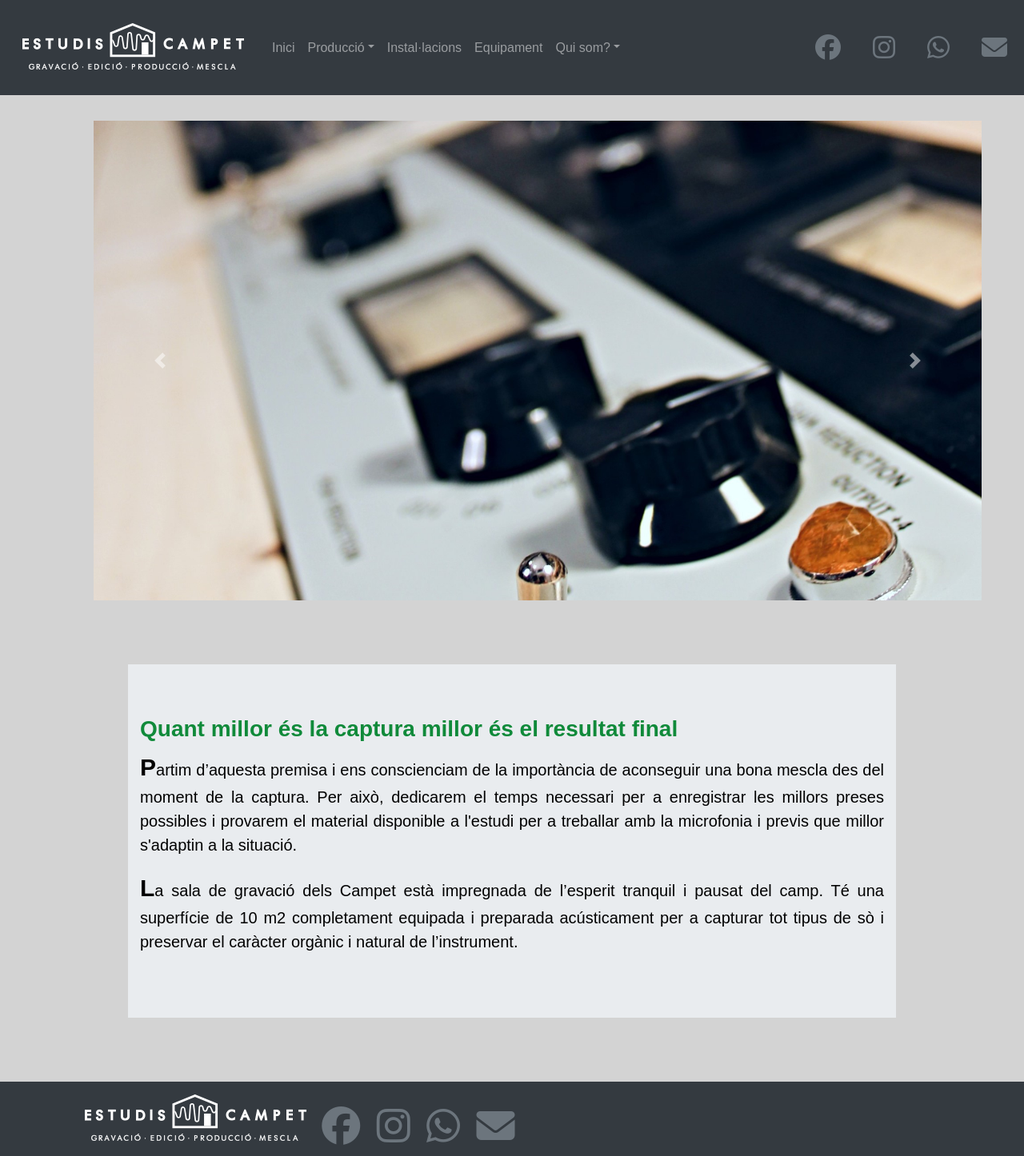
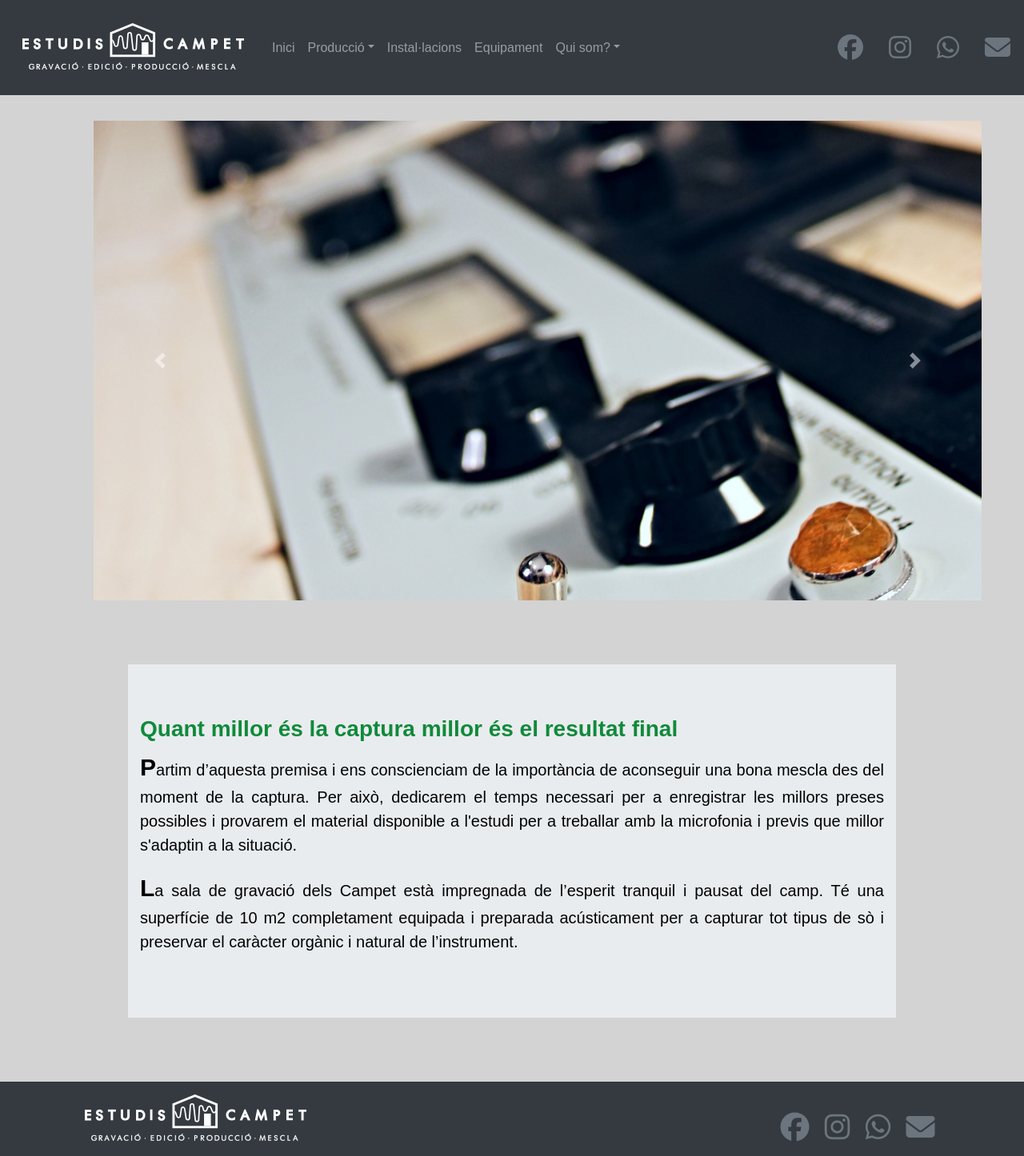
Before and after one commit to josealbm/campet, a PHP site: page /mescla.html in a window 1280 px wide. Shown: the whole page at 80% size. Run offline with PHP 8.4, Linux system fonts and the light colour scheme; some libraries are stand-ins or nearby versions; some web fonts are replaced.

Commit message:
pequeños cambios

```diff
--- a/equipament.html
+++ b/equipament.html
@@ -29,12 +29,12 @@
 
 <body>
     <div id="header"></div>
-    <div class="jumbotron jumbotron-fluid mw-80 equipament">
+    <!-- <div class="jumbotron jumbotron-fluid mw-80 equipament">
         <div class="container">
             <h3>Treballam amb marques reconegudes i possam al teu abast el següent material:
             </h3>
         </div>
-    </div>
+    </div> -->
     <div class="row row-cols-1 row-cols-sm-1 row-cols-md-2 row-cols-lg-2 row-cols-xl-3" id="cards">
         <div class="col my-4">
             <div class="card h-100">
--- a/header.html
+++ b/header.html
@@ -42,13 +42,13 @@
                 </li> -->
             </ul>
             <p class="social mb-0 text-muted pb-0 row">
-                <span class="mx-1 nav-link" onclick="location.href='https://www.facebook.com/campetestudis';"><i
+                <span class="nav-link" onclick="location.href='https://www.facebook.com/campetestudis';"><i
                         class="fab fa-facebook" aria-hidden="true"></i></span>
-                <span class="mx-1 nav-link" onclick="location.href='https://www.instagram.com/estudiscampet/';"><i
+                <span class="nav-link" onclick="location.href='https://www.instagram.com/estudiscampet/';"><i
                         class="fa fa-instagram" aria-hidden="true"></i></span>
-                <span class="mx-1 nav-link" onclick="location.href='https://wa.me/34699797535'"><i
+                <span class="nav-link" onclick="location.href='https://wa.me/34699797535'"><i
                         class="fab fa-whatsapp" aria-hidden="true"></i></i></span>
-                <span class="mx-1 nav-link"><i class="fas fa-envelope"
+                <span class="nav-link"><i class="fas fa-envelope"
                         onclick="location.href='mailto:estudiscampet@gmail.com';" aria-hidden="true"></i></span>
             </p>
         </div>
--- a/styles/style.css
+++ b/styles/style.css
@@ -131,9 +131,9 @@ a {
   width: 100%;
 }
 
-footer p {
+/* footer p {
   text-align: end;
-}
+} */
 
 footer span {
   cursor: pointer;
@@ -165,7 +165,33 @@ header span:hover {
   object-fit: cover;
 }
 
+footer .social {
+  position: absolute;
+  bottom: 1vh;
+  left: 80%;
+  font-size: 0.75rem;
+}
+.nav-brand img {
+  max-width: 100%;
+  height: auto;
+  width: auto;
+}
+
 @media only screen and (max-width: 1199px) and (orientation: portrait) {
+  footer .social {
+    font-size: 0.7rem;
+    left: 80%;
+  }
+
+  header .social .nav-link{
+    padding: 0.5rem;
+  }
+
+  header .social {
+    font-size: 0.8rem;
+
+  }
+
   .main {
     font-size: 0.9rem;
     background: url("/images/LOGOS-DIFERENTS-MIDES/PER-WEB-XARXES-SOCIALS/800x600px/positiu-verd-i-negre.png")
@@ -193,6 +219,16 @@ header span:hover {
   }
   #circlemenu {
     left: 0vh;
+  }
+  .carousel-item {
+    width: 100%; /*width you want*/
+    /* height: 100%; height you want */
+    overflow: hidden;
+  }
+  .carousel-item img {
+    width: 100%;
+    height: 100%;
+    object-fit: cover;
   }
 }
 
@@ -268,7 +304,7 @@ header span:hover {
     position: relative;
     left: 185px;
     bottom: 50px;
-}
+  }
 }
 
 @media only screen and (max-width: 1199px) and (orientation: landscape) {
```
Also changed, not shown: README.md, footer.html (line endings or trailing spaces), gravacio.html (line endings or trailing spaces), index.html (line endings or trailing spaces), index1.html (line endings or trailing spaces), instalacions.html (line endings or trailing spaces), mescla.html (line endings or trailing spaces), online.html (line endings or trailing spaces), preproduccio.html (line endings or trailing spaces), scripts/jquery.incircle.js (line endings or trailing spaces), scripts/scripts.js (line endings or trailing spaces).
